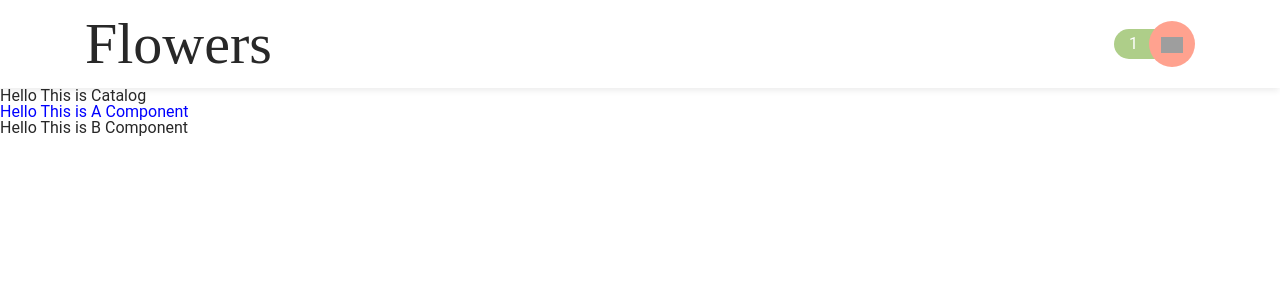
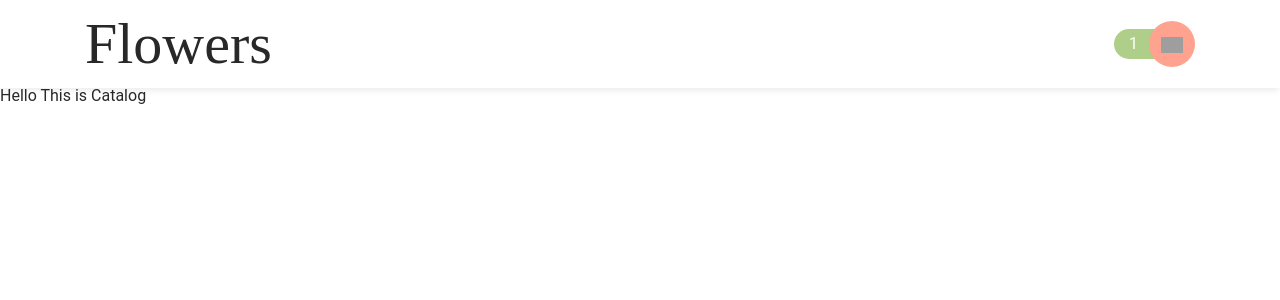
Before and after one commit to saddamhbb/katalo9, a React app: page / in a window 1280 px wide. Shown: the top 300 px of the page. Built offline with nearby package versions, Linux system fonts and the light colour scheme; grey boxes are pictures that could not be loaded; the HTML template or start-up script is replaced by a standard one.

Commit message:
Remove Test Components

```diff
--- a/src/components/A/index.js
+++ /dev/null
@@ -1,8 +0,0 @@
-import React, { useState } from "react";
-import "./style.scss"
-
-const A = () => {
-    return <div className="a">Hello This is A Component</div>
-}
-
-export default A;
--- a/src/components/A/style.scss
+++ /dev/null
@@ -1,3 +0,0 @@
-.a {
-    color: blue;
-}
--- a/src/components/B/index.js
+++ /dev/null
@@ -1,7 +0,0 @@
-import React, { useState } from "react";
-
-const B = () => {
-    return <div>Hello This is B Component</div>
-}
-
-export default B;
--- a/src/pages/Catalogue/index.js
+++ b/src/pages/Catalogue/index.js
@@ -1,15 +1,8 @@
 import React, { useState } from "react";
-import B from "../../components/B";
-
-import loadable from '@loadable/component'
-
-const LoadA = loadable(() => import('../../components/A'))
 
 const Catalogue = () => {
     return <div>
         <>Hello This is Catalog</>
-        <LoadA />
-        <B />
     </div>
 }
 
```
Also changed, not shown: 2 other files (tests, documents, lock files or other folders).
